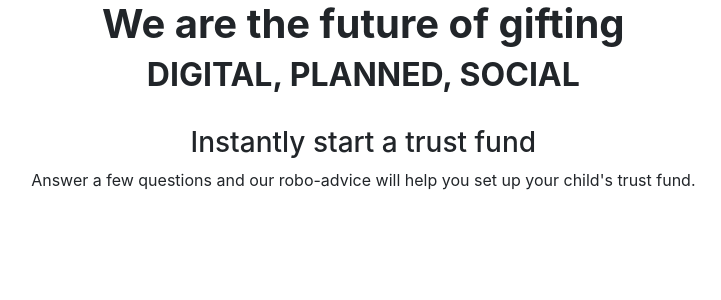
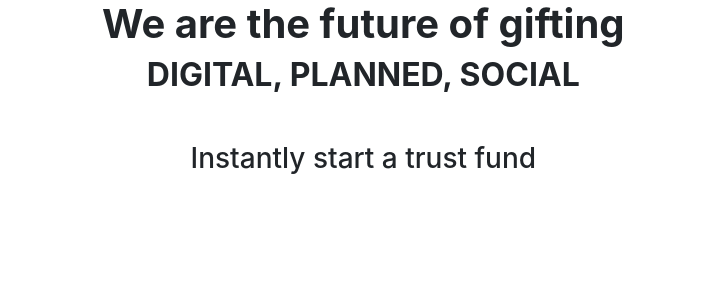
Before and after one commit to Trev-Marshall/Headspace, a Django app: page /trustfundbaby/ in a window 1280 px wide. Shown: the part 56-356 px from the top of the page, without its empty margins (170-891 px from the left). Run offline with Django 3.2, Linux system fonts and the light colour scheme; some libraries are stand-ins or nearby versions.

Commit message:
in progress

```diff
--- a/django_projects/startup/trustfundbaby/templates/home.html
+++ b/django_projects/startup/trustfundbaby/templates/home.html
@@ -1,17 +1,22 @@
 {% extends "base_generic.html" %}
 
 {% block content %}
+<!-- centering things -->
 <style>
 h1 {text-align: center;}
 h2 {text-align: center;}
 h3 {text-align: center;}
 p {text-align: center;}
 </style>
-
+<!-- heading -->
 <h1><strong>We are the future of gifting</strong></h1>
 <h2><strong>DIGITAL, PLANNED, SOCIAL</strong></h2>
 <br>
-<h3>Instantly start a trust fund</h3>
-<p>Answer a few questions and our robo-advice will help you set up your child's trust fund.</p>
+<!-- 1 Instantly start a trust fund -->
+<secetion>
+    <p>
+        <h3>Instantly start a trust fund</h3>
+    </p>
+</secetion>
 
 {% endblock %}
```
